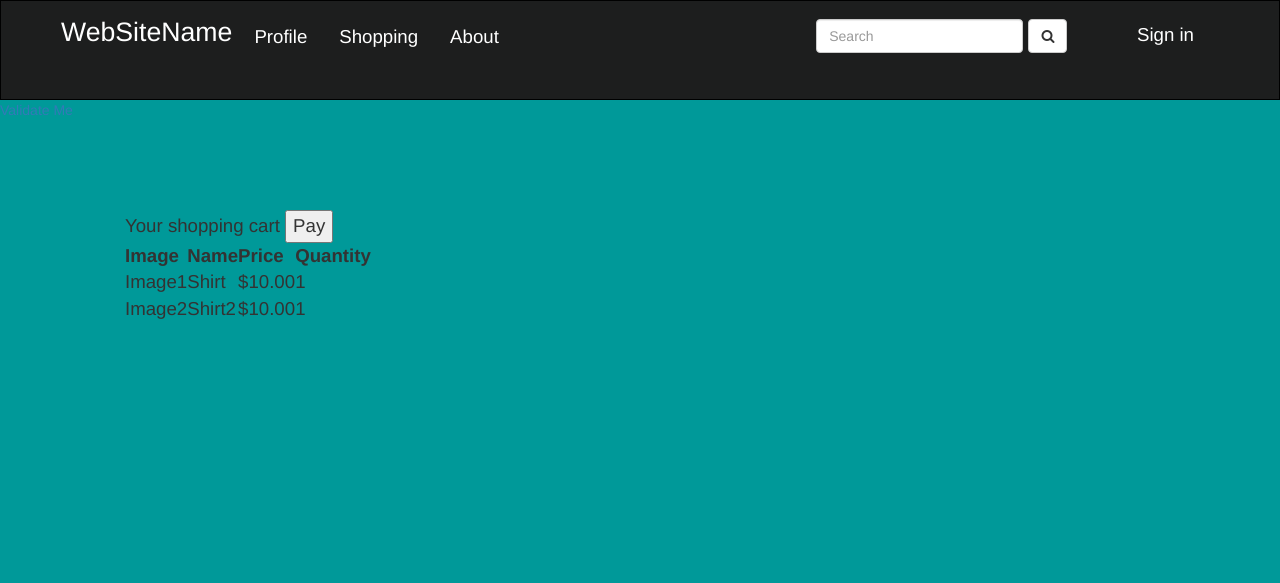
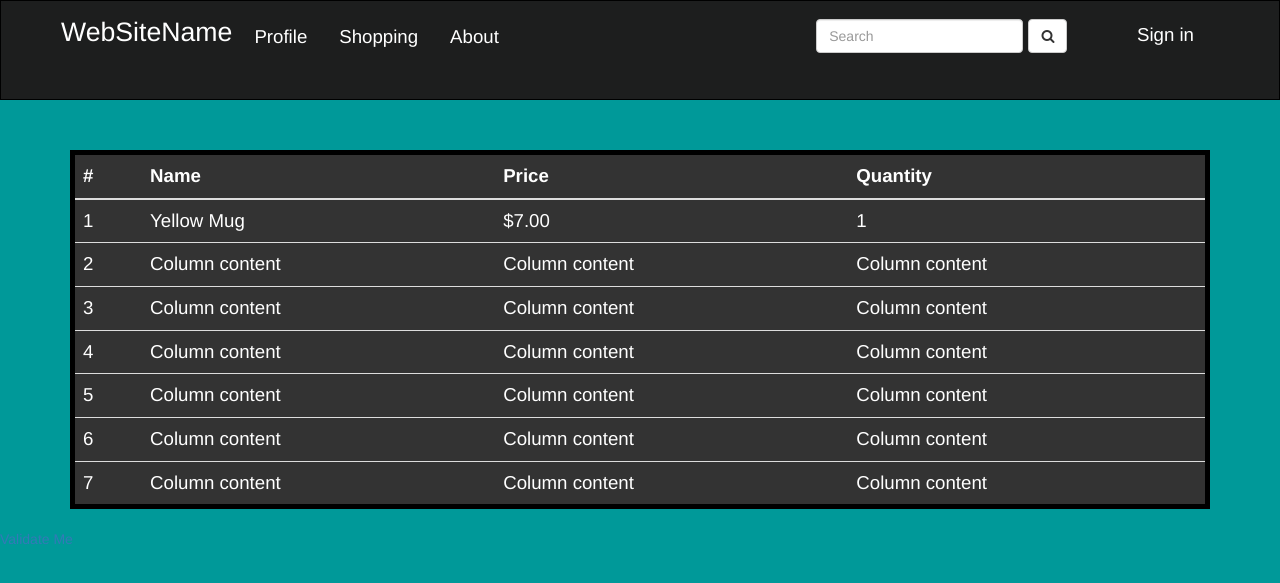
Before and after one commit to oconnj01/Webdev, a PHP site: page /ShoppingCart.html in a window 1280 px wide. Shown: the top 583 px of the page. Run offline with PHP 8.4, Linux system fonts and the light colour scheme; some libraries are stand-ins or nearby versions.

Commit message:
Added more to the shopping pages. Seem to be done, just need to make the buttons work, and load stuff data.

```diff
--- a/SharedProject1/Shopping/Shopping.css
+++ b/SharedProject1/Shopping/Shopping.css
@@ -1,6 +1,6 @@
 
 body{
-	margin-top: 100px;
+	margin-top: 50px;
     margin-bottom:0px;
     margin-left:0px;
     margin-right:0px;
@@ -73,7 +73,18 @@ body{
 
 
 /*#region Cart/Checkout page*/
-#shoppingCart{
+.table{
+    color: white;
+    background-color: #333333;
+    border: 5px solid black;
+    border-collapse: collapse;
+}
+
+tr:hover{
+    color: darkblue;
+}
+
+.shoppingCart{
     margin-top: 100px;
 }
 /*#endregion*/
@@ -85,12 +96,17 @@ body{
     border-radius: 10px;
     float: right;
 }
+
+.btn-primary{
+    font-size: 12pt;
+    float: right;
+}
 /*#endregion*/
 
 /*#region Filter*/
 
 #filterAndCart{
-    border: 1px solid #009999;
+    border: 5px solid #141414;
     border-radius: 5px;
     width: 85%;
     margin-top: 100px;
@@ -98,7 +114,6 @@ body{
     padding: 10px;
 
     background-color: #00cc99;
-
 }
 
 #filterElements{
--- a/SharedProject1/Shopping/ShoppingCart.html
+++ b/SharedProject1/Shopping/ShoppingCart.html
@@ -23,7 +23,7 @@
                     <span class="icon-bar"></span>
                 </button>
 
-                <a class="navbar-brand" href="http://webdev.cs.uwosh.edu/students/oconnj01/Labs/webdev_project/Homepage.html">WebSiteName</a>
+                <a class="navbar-brand" href="Homepage.html">WebSiteName</a>
             </div>
 
             <div class="collapse navbar-collapse" id="bs-example-navbar-collapse-1">
@@ -33,43 +33,74 @@
                         <input type="text" class="form-control" placeholder="Search">
                     </div>
                     <button type="submit" class="btn btn-default"> <i class="fa fa-search" aria-hidden="true"></i> </button>
-                   <span><a  class="signIn" href="http://webdev.cs.uwosh.edu/students/oconnj01/Labs/webdev_project/SignIn.html">Sign in</a></span>
+                   <span><a  class="signIn" href="SignIn.html">Sign in</a></span>
                 </form>
 
                 <ul class="nav navbar-nav">
-                    <li><a href="http://webdev.cs.uwosh.edu/students/oconnj01/Labs/webdev_project/Profile.html">Profile</a></li>
-                    <li><a href="http://webdev.cs.uwosh.edu/students/oconnj01/Labs/webdev_project/Shopping.html">Shopping</a></li>
-                    <li><a href="http://webdev.cs.uwosh.edu/students/oconnj01/Labs/webdev_project/About.html">About</a></li>
+                    <li><a href="Profile.html">Profile</a></li>
+                    <li><a href="Shopping.html">Shopping</a></li>
+                    <li><a href="About.html">About</a></li>
                 </ul>
             </div>
         </div>
     </nav>
 
-    <div class="container pull-right">
-        <div id="shoppingCart">
-            Your shopping cart
-            <input type="submit" value="Pay" />
-            <table class="table-hover">
+    <div class="container">
+        <table class="table table-hover shoppingCart">
+            <thead>
                 <tr>
-                    <th>Image</th>
+                    <th>#</th>
+                    <!--<th>Image</th>-->
                     <th>Name</th>
                     <th>Price</th>
                     <th>Quantity</th>
                 </tr>
+            </thead>
+            <tbody>
                 <tr>
-                    <td>Image1</td>
-                    <td>Shirt</td>
-                    <td>$10.00</td>
+                    <td>1</td>
+                    <td>Yellow Mug</td>
+                    <td>$7.00</td>
                     <td>1</td>
                 </tr>
                 <tr>
-                    <td>Image2</td>
-                    <td>Shirt2</td>
-                    <td>$10.00</td>
-                    <td>1</td>
+                    <td>2</td>
+                    <td>Column content</td>
+                    <td>Column content</td>
+                    <td>Column content</td>
                 </tr>
-            </table>
-        </div>
+                <tr>
+                    <td>3</td>
+                    <td>Column content</td>
+                    <td>Column content</td>
+                    <td>Column content</td>
+                </tr>
+                <tr>
+                    <td>4</td>
+                    <td>Column content</td>
+                    <td>Column content</td>
+                    <td>Column content</td>
+                </tr>
+                <tr>
+                    <td>5</td>
+                    <td>Column content</td>
+                    <td>Column content</td>
+                    <td>Column content</td>
+                </tr>
+                <tr>
+                    <td>6</td>
+                    <td>Column content</td>
+                    <td>Column content</td>
+                    <td>Column content</td>
+                </tr>
+                <tr>
+                    <td>7</td>
+                    <td>Column content</td>
+                    <td>Column content</td>
+                    <td>Column content</td>
+                </tr>
+            </tbody>
+        </table>
     </div>
 
     <p>
```
Also changed, not shown: SharedProject1/Shopping/Shopping.html (+18 -9 lines).
